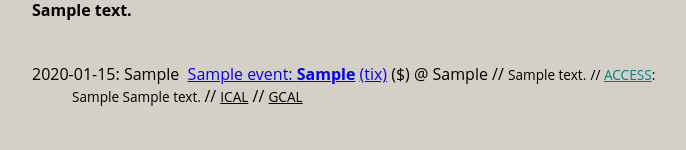
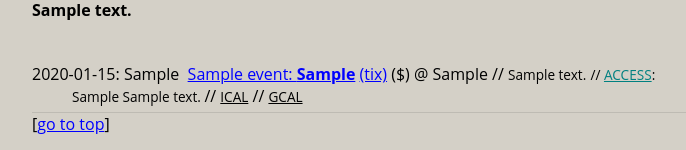
Before and after one commit to gregsadetsky/nycnoise, a Django app: page / in a window 1280 px wide. Shown: the part 730-880 px from the top of the page, without its empty margins (272-958 px from the left). Before the commit the page ends 836 px from the top, so only its background shows below. Run offline with Django 4.2, Linux system fonts and the light colour scheme; tables that the repository leaves empty hold one stand-in row (values such as "Sample post"); style sheets or scripts are compiled from the project's sources; some libraries are stand-ins or nearby versions.

Commit message:
added go-to-top links for all dates

```diff
--- a/core/templates/core/index.html
+++ b/core/templates/core/index.html
@@ -24,6 +24,7 @@
       {% for event in events %}
         {% include 'core/event.html' with event=event only %}
       {% endfor %}
+      [<a href="#" id="goToTopLink">go to top</a>]
     </article>
   {% endfor %}
 {% endblock content %}
```
